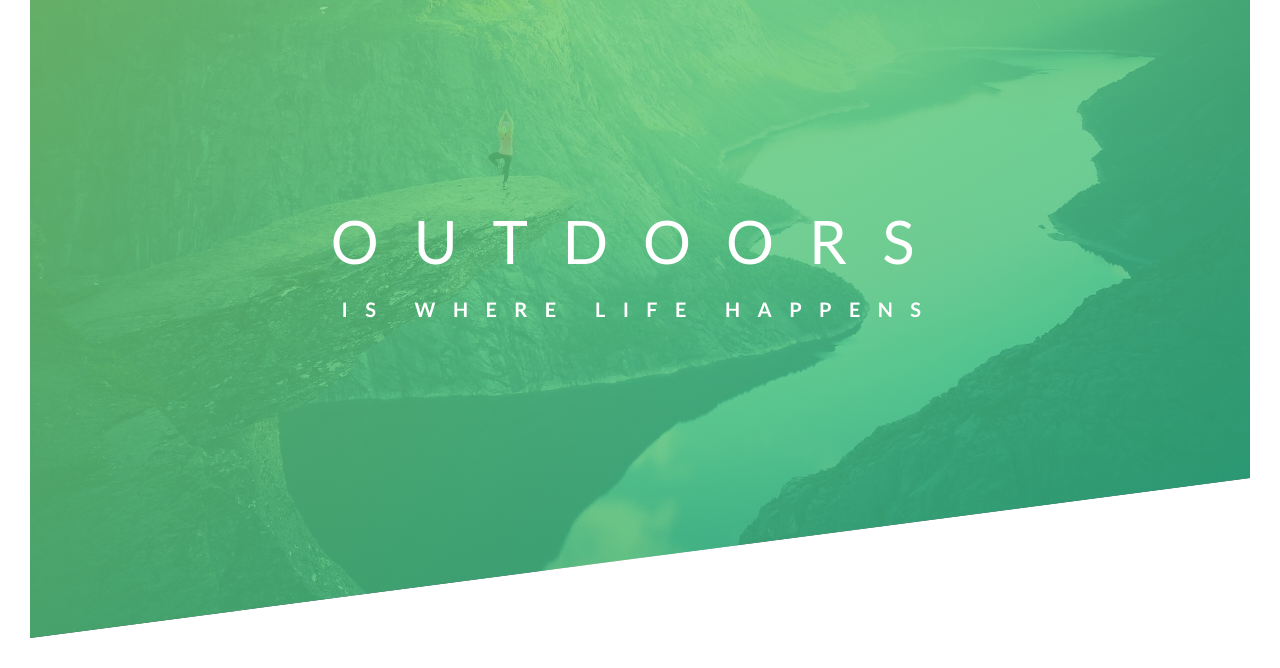
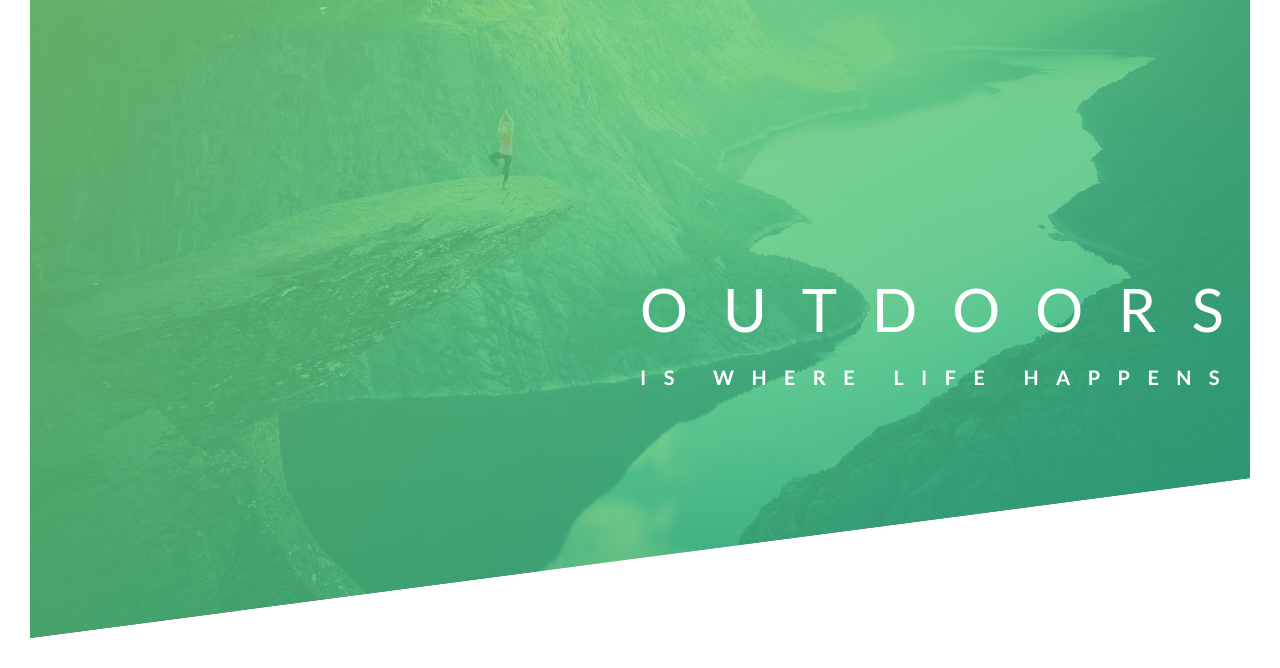
Before and after one commit to obifemi/Natours, a plain HTML site: page starter/index.html in a window 1280 px wide. Shown: the part 152-820 px from the top of the page. Drawn offline with Linux system fonts and the light colour scheme; files that its build step writes are made by us from their sources.

Commit message:
add 50% top left absolute

```diff
--- a/starter/css/style.css
+++ b/starter/css/style.css
@@ -40,8 +40,7 @@ left: 40px;
     position: absolute;
     top: 50%;
     left: 50%;
-    transform: translate(-50%,-50%);
-    text-align: center;
+
 }
 .heading-primary{
     color: #fff;
```
